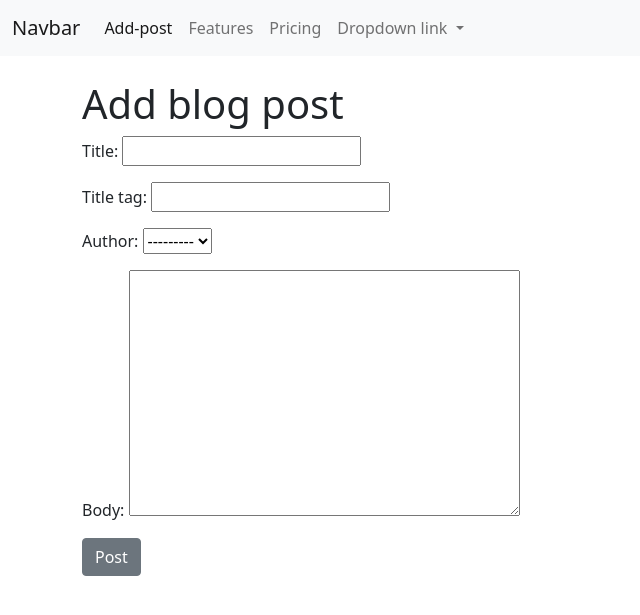
After one commit to TOWHIDpro/ablog, a Django app: page /add_post/ in a window 1280 px wide. The commit adds this page. Shown: the top 615 px of the page, without its empty margins (0-640 px from the left). Run offline with Django 3.2, Linux system fonts and the light colour scheme.

Commit message:
4th commit

```diff
--- /dev/null
+++ b/templates/add_post.html
@@ -0,0 +1,15 @@
+{% extends 'base.html' %}
+
+{% block content %}
+
+<h1>Add blog post</h1>
+<form action="" method="POST">
+    {%csrf_token%}
+    {{ form.as_p }}
+    <button class="btn btn-secondary">Post</button>
+
+</form>
+
+
+
+{% endblock %}
--- a/templates/base.html
+++ b/templates/base.html
@@ -24,7 +24,7 @@
         <div class="collapse navbar-collapse" id="navbarNavDropdown">
           <ul class="navbar-nav">
             <li class="nav-item">
-              <a class="nav-link active" aria-current="page" href="#">Home</a>
+              <a class="nav-link active" aria-current="page" href="{% url 'add_post' %}">Add-post</a>
             </li>
             <li class="nav-item">
               <a class="nav-link" href="#">Features</a>
--- a/templates/home.html
+++ b/templates/home.html
@@ -11,6 +11,5 @@
 {{post.body}}
 </li>
 {% endfor %}
-Lorem ipsum dolor sit amet consectetur adipisicing elit. Sunt atque consectetur enim sed tenetur voluptatem! Error expedita inventore doloribus dolore sit tempore quisquam non ea quos eos. Vel, dolorum repellendus?
 
 {% endblock %}
--- a/theblog/models.py
+++ b/theblog/models.py
@@ -1,5 +1,6 @@
 from django.db import models
 from django.contrib.auth.models import User
+from django.urls import reverse
 
 # Create your models here.
 
@@ -11,3 +12,8 @@ class Post(models.Model):
 
     def __str__(self):
         return self.title + ' | ' + str(self.author)
+
+
+    def get_absolute_url(self):
+        return reverse('articaldetail', args=(str(self.id)))
+        #return reverse('home')
--- a/theblog/urls.py
+++ b/theblog/urls.py
@@ -1,10 +1,11 @@
 from django.urls import path
-from . views import HomeView, Articalview
+from . views import HomeView, Articalview, Addpostview
 
 
 urlpatterns = [
     path('', HomeView.as_view(), name="home"),
-    path('artical/<int:pk>', Articalview.as_view(), name="articaldetail")
+    path('artical/<int:pk>', Articalview.as_view(), name="articaldetail"),
+    path('add_post/', Addpostview.as_view(), name="add_post")
 
 
 ]
--- a/theblog/views.py
+++ b/theblog/views.py
@@ -1,5 +1,5 @@
 from django.shortcuts import render
-from django.views.generic import ListView, DetailView
+from django.views.generic import ListView, DetailView, CreateView
 from . models import Post
 
 # Create your views here.
@@ -12,3 +12,8 @@ class HomeView(ListView):
 class Articalview(DetailView):
     model = Post
     template_name = 'details.html'
+
+class Addpostview(CreateView):
+    model = Post
+    template_name = 'add_post.html'
+    fields = '__all__'
```
